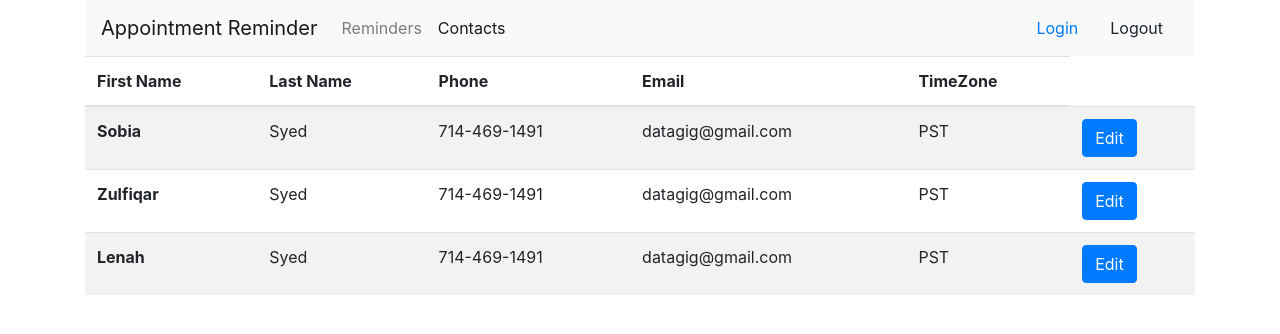
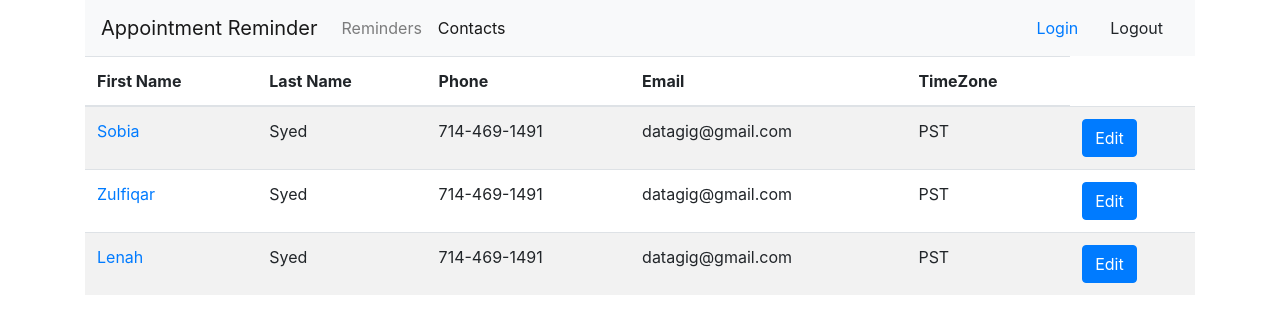
Before and after one commit to zulfiqar11/AppointmentReminder, an Angular app: page /contacts in a window 1280 px wide. Shown: the top 334 px of the page. Built offline with nearby package versions, Linux system fonts and the light colour scheme.

Commit message:
contact id added to contacts list and model

```diff
--- a/src/app/Models/contact.ts
+++ b/src/app/Models/contact.ts
@@ -1,5 +1,6 @@
 
 export interface Contact {
+    id: number;
     FirstName: string;
     LastName: string;
     Email: string;
--- a/src/app/contacts/contact-list/contact-list.component.html
+++ b/src/app/contacts/contact-list/contact-list.component.html
@@ -12,7 +12,11 @@
             </thead>
             <tbody>
               <tr *ngFor="let contact of contacts">
-                <th scope="row">{{contact.FirstName}}</th>
+                <td>
+                  <a [routerLink]="['/contacts', contact.id]">
+                    {{contact.FirstName}}
+                  </a>
+                </td>
                 <td>{{contact.LastName}}</td>
                 <td>{{contact.Phone}}</td>
                 <td>{{contact.Email}}</td>
--- a/src/app/services/contacts.service.ts
+++ b/src/app/services/contacts.service.ts
@@ -6,11 +6,11 @@ export class ContactsService {
 
   constructor() { }
 
-  getContacts() : Array<Contact> {
+  getContacts(): Array<Contact> {
     return [
-      {FirstName: 'Sobia', LastName: 'Syed', Phone:  '714-469-1491', Email:  'datagig@gmail.com', TimeZone:  'PST'},
-      {FirstName: 'Zulfiqar', LastName: 'Syed', Phone:  '714-469-1491', Email:  'datagig@gmail.com', TimeZone:  'PST'},
-      {FirstName: 'Lenah', LastName: 'Syed', Phone:  '714-469-1491', Email:  'datagig@gmail.com', TimeZone:  'PST'}
+      {id: 1, FirstName: 'Sobia', LastName: 'Syed', Phone:  '714-469-1491', Email:  'datagig@gmail.com', TimeZone:  'PST'},
+      {id: 2, FirstName: 'Zulfiqar', LastName: 'Syed', Phone:  '714-469-1491', Email:  'datagig@gmail.com', TimeZone:  'PST'},
+      {id: 3, FirstName: 'Lenah', LastName: 'Syed', Phone:  '714-469-1491', Email:  'datagig@gmail.com', TimeZone:  'PST'}
     ];
-  };
+  }
 }
```
